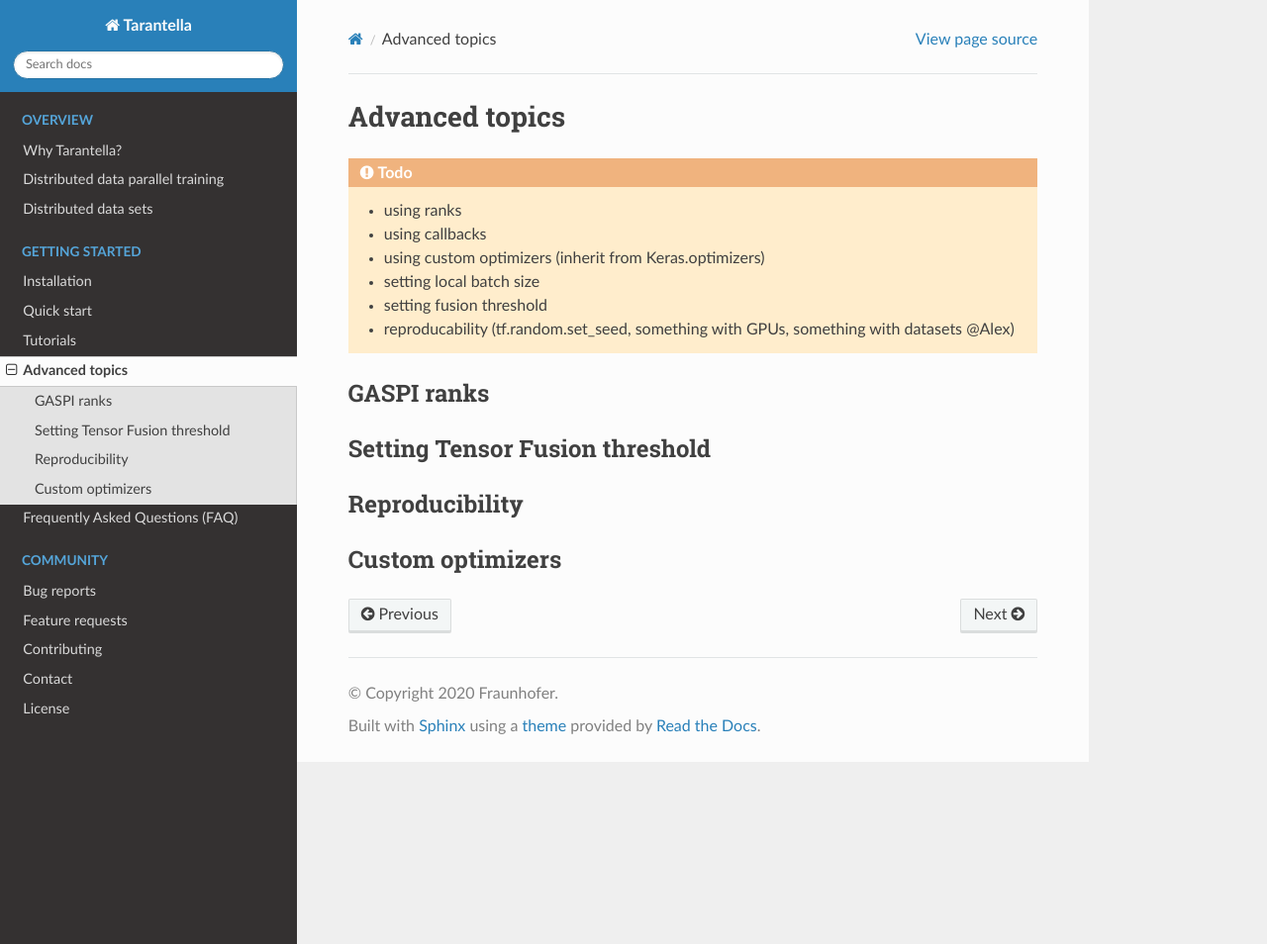
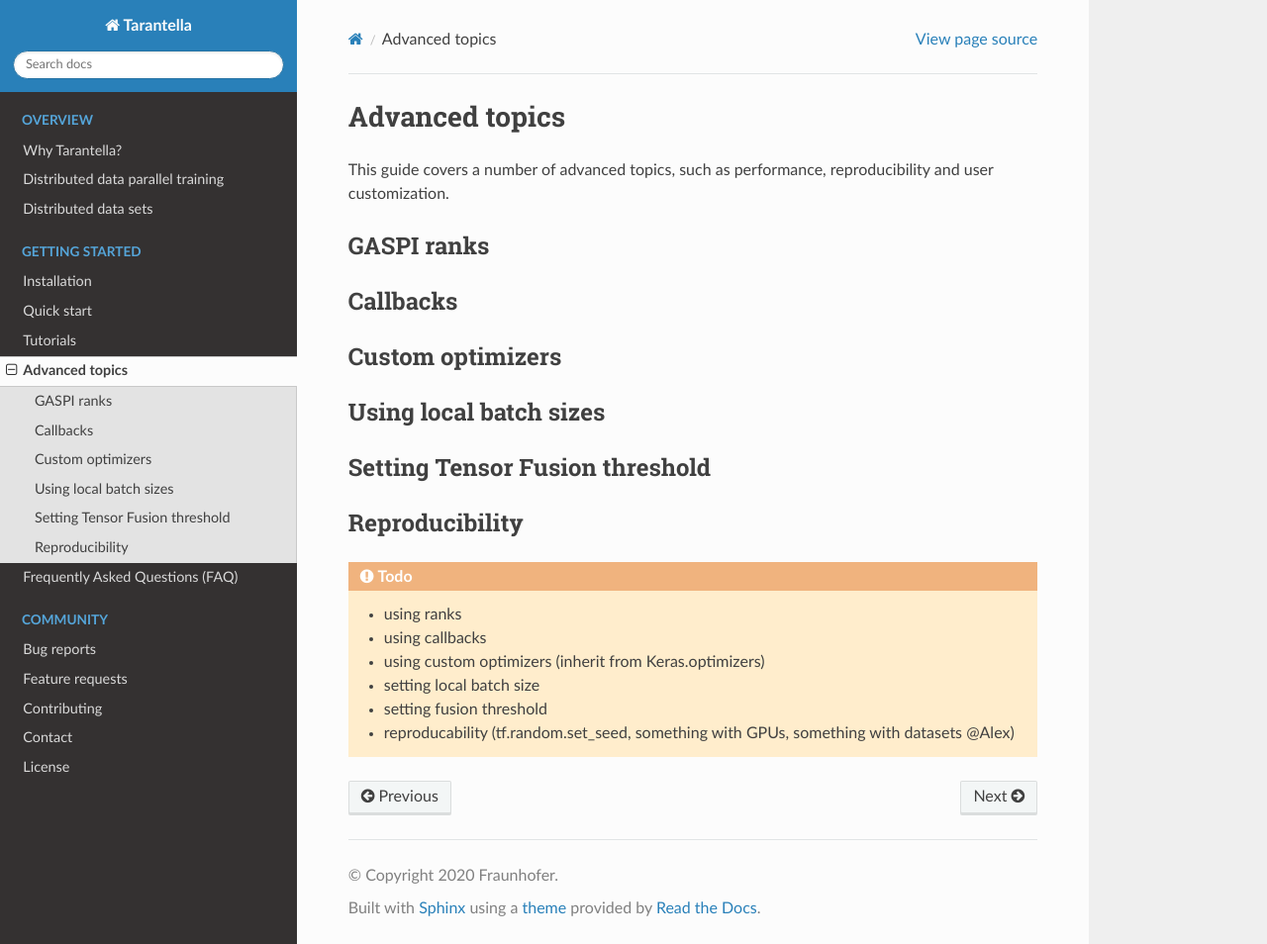
Before and after one commit to cc-hpc-itwm/tarantella, a Sphinx documentation site: the page built from docs/source/advanced_topics.rst, in a window 1280 px wide and 954 px high. Shown: the whole window at 99% size. Built offline with Sphinx 7.4.7 and the Read the Docs theme 2.0.0, drawn with Linux system fonts in a browser that asks for light colours.

Commit message:
docs: add introduction sentence and missing headers to `advanced topics`

```diff
--- a/docs/source/advanced_topics.rst
+++ b/docs/source/advanced_topics.rst
@@ -1,5 +1,42 @@
 Advanced topics
 ===============
+
+This guide covers a number of advanced topics, such as
+performance, reproducibility and user customization.
+
+.. _ranks-label:
+
+GASPI ranks
+^^^^^^^^^^^
+
+
+Callbacks
+^^^^^^^^^
+
+
+.. _custom-optimizers-label:
+
+Custom optimizers
+^^^^^^^^^^^^^^^^^
+
+
+Using local batch sizes
+^^^^^^^^^^^^^^^^^^^^^^^
+
+
+.. _tensor-fusion-threshold-label:
+
+Setting Tensor Fusion threshold
+^^^^^^^^^^^^^^^^^^^^^^^^^^^^^^^^^
+
+
+.. _reproducibility-label:
+
+Reproducibility
+^^^^^^^^^^^^^^^
+
+
+
 
 .. todo::
 
```
Also changed, not shown: other parts of docs/source/advanced_topics.rst (+0 -20 lines).
